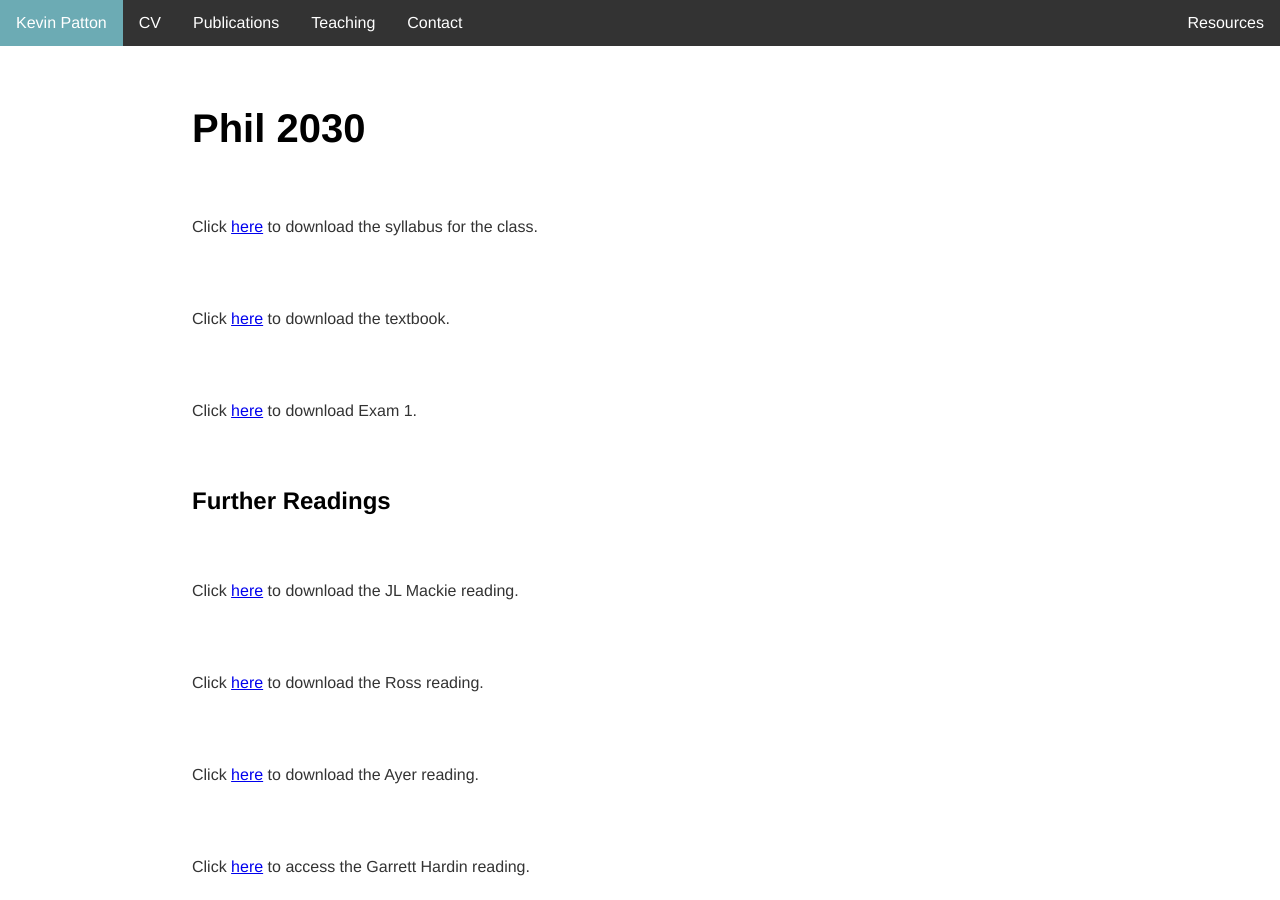
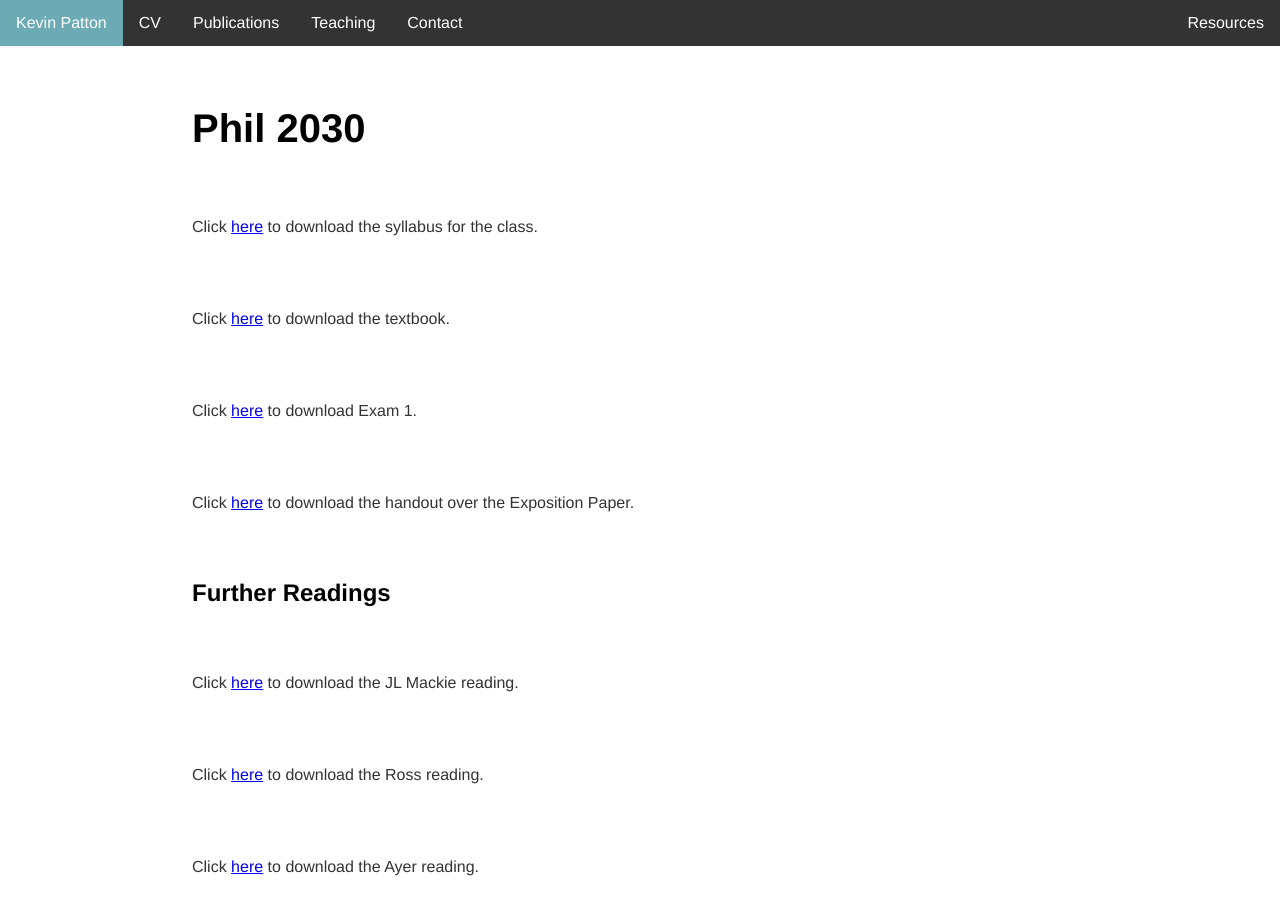
Before and after one commit to kevinjpatton/kevinjpatton.github.io, a Jekyll site: the page built from teaching/phil_2030/index.html, in a window 1280 px wide and 900 px high. Built offline with Jekyll 4.4.1, drawn with Linux system fonts in a browser that asks for light colours; Markdown is read by kramdown in place of the engine named in the settings.

Commit message:
Update index.html

```diff
--- a/teaching/phil_2030/index.html
+++ b/teaching/phil_2030/index.html
@@ -6,6 +6,7 @@ title: Teaching - Phil 2030
 <p>Click <a href="/teaching/phil_2030/Philosophy 2030 - Syllabus - Spring 2023.pdf" target="_blank">here</a> to download the syllabus for the class.</p>
 <p>Click <a href="/banda/Russ Shafer-Landau - Fundamentals of Ethics .pdf" target="_blank">here</a> to download the textbook.</p>
 <p>Click <a href="/teaching/phil_2030/Exam 1 - No Mackie - Modified Sp23.pdf" target="_blank">here</a> to download Exam 1.</p>
+<p>Click <a href="teaching/phil_2030/Spring2023_ExpoPaper.pdf" target="_blank">here</a> to download the handout over the Exposition Paper.</p>
 <h2>Further Readings</h2>
 <p>Click <a href="/banda/JL Mackie - The Subjectivity of Values.pdf" target="_blank">here</a> to download the JL Mackie reading.</p>
 <p>Click <a href="/teaching/phil_2030/W.D. Ross - What Makes Right Actions Right.pdf" target="_blank">here</a> to download the Ross reading.</p>
```
